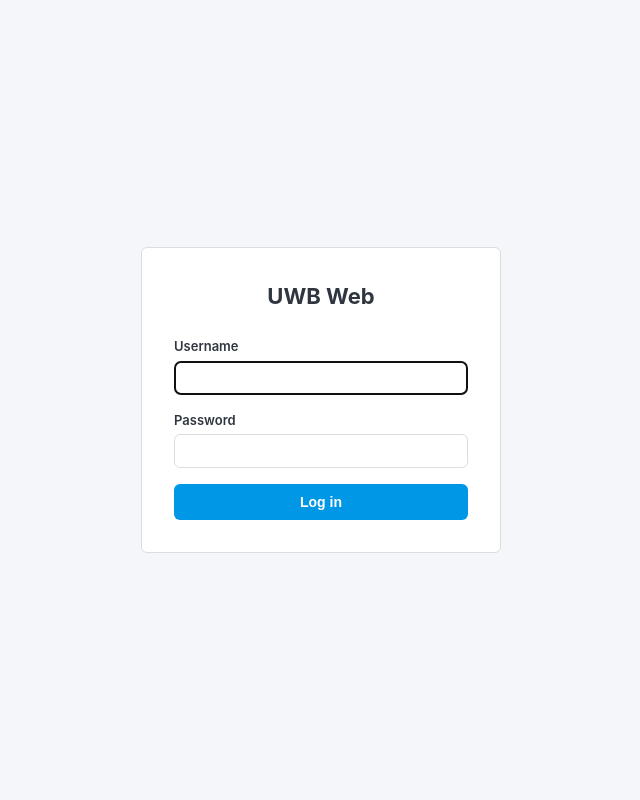
After one commit to Divitare/better-icedrone, a Flask app: page /login in a window 1280 px wide. The commit adds this page. Shown: the whole page, without its empty margins (319-959 px from the left). Run offline with Flask 3, Linux system fonts and the light colour scheme; data comes from the database, SQL or seed files in the repository.

Commit message:
Implement user authentication with login/logout functionality and admin account setup

```diff
--- a/requirements.txt
+++ b/requirements.txt
@@ -1,5 +1,6 @@
 flask>=3.0,<4.0
 flask-sqlalchemy>=3.1,<4.0
+flask-login>=0.6,<1.0
 sqlalchemy>=2.0,<3.0
 pyserial>=3.5,<4.0
 pyyaml>=6.0,<7.0
--- a/uwb_web/__init__.py
+++ b/uwb_web/__init__.py
@@ -20,7 +20,8 @@ def get_sse_broadcaster():
 def create_app(config_path=None, testing=False, db_uri=None):
     global _serial_worker, _sse_broadcaster
 
-    from flask import Flask
+    from flask import Flask, redirect, url_for, request as flask_request
+    from flask_login import LoginManager, current_user
     from uwb_web.config import load_config
     from uwb_web.db import db
     from uwb_web.sse import SSEBroadcaster
@@ -58,6 +59,16 @@ def create_app(config_path=None, testing=False, db_uri=None):
         from uwb_web.services.config_service import set_defaults
         set_defaults()
 
+    # --- Login manager ---
+    login_manager = LoginManager()
+    login_manager.login_view = 'auth.login'
+    login_manager.init_app(app)
+
+    @login_manager.user_loader
+    def load_user(user_id):
+        from uwb_web.models import User
+        return db.session.get(User, int(user_id))
+
     # --- Logging ---
     log_level = getattr(logging, config['logging']['level'].upper(), logging.INFO)
     log_file = config['logging'].get('file')
@@ -72,6 +83,7 @@ def create_app(config_path=None, testing=False, db_uri=None):
     )
 
     # --- Blueprints ---
+    from uwb_web.routes.auth import bp as auth_bp
     from uwb_web.routes.dashboard import bp as dashboard_bp
     from uwb_web.routes.measurements import bp as measurements_bp
     from uwb_web.routes.sessions import bp as sessions_bp
@@ -81,6 +93,7 @@ def create_app(config_path=None, testing=False, db_uri=None):
     from uwb_web.routes.api import bp as api_bp
     from uwb_web.routes.export import bp as export_bp
 
+    app.register_blueprint(auth_bp)
     app.register_blueprint(dashboard_bp)
     app.register_blueprint(measurements_bp)
     app.register_blueprint(sessions_bp)
@@ -90,6 +103,16 @@ def create_app(config_path=None, testing=False, db_uri=None):
     app.register_blueprint(api_bp)
     app.register_blueprint(export_bp)
 
+    # --- Require login for all routes except auth and static ---
+    @app.before_request
+    def require_login():
+        if flask_request.endpoint and flask_request.endpoint.startswith('auth.'):
+            return
+        if flask_request.endpoint == 'static':
+            return
+        if not current_user.is_authenticated:
+            return redirect(url_for('auth.login'))
+
     # --- Template globals ---
     @app.context_processor
     def inject_globals():
@@ -97,6 +120,7 @@ def create_app(config_path=None, testing=False, db_uri=None):
         return {
             'app_version': __version__,
             'active_session_global': get_active_session(),
+            'current_user': current_user,
         }
 
     # --- Serial worker ---
--- /dev/null
+++ b/uwb_web/routes/auth.py
@@ -0,0 +1,27 @@
+"""Authentication routes — login / logout."""
+
+from flask import Blueprint, render_template, redirect, url_for, request, flash
+from flask_login import login_user, logout_user
+
+bp = Blueprint('auth', __name__)
+
+
+@bp.route('/login', methods=['GET', 'POST'])
+def login():
+    if request.method == 'POST':
+        from uwb_web.models import User
+        username = request.form.get('username', '').strip()
+        password = request.form.get('password', '')
+        user = User.query.filter_by(username=username).first()
+        if user and user.check_password(password):
+            login_user(user)
+            next_page = request.args.get('next') or url_for('dashboard.index')
+            return redirect(next_page)
+        flash('Invalid username or password.', 'error')
+    return render_template('login.html')
+
+
+@bp.route('/logout', methods=['POST'])
+def logout():
+    logout_user()
+    return redirect(url_for('auth.login'))
--- a/uwb_web/templates/base.html
+++ b/uwb_web/templates/base.html
@@ -26,6 +26,9 @@
             {% else %}
                 <span class="badge badge-gray">Idle</span>
             {% endif %}
+            <form method="POST" action="{{ url_for('auth.logout') }}" class="inline">
+                <button type="submit" class="btn-sm btn-secondary">Logout</button>
+            </form>
         </div>
     </nav>
 
--- /dev/null
+++ b/uwb_web/templates/login.html
@@ -0,0 +1,57 @@
+<!DOCTYPE html>
+<html lang="en">
+<head>
+    <meta charset="UTF-8">
+    <meta name="viewport" content="width=device-width, initial-scale=1.0">
+    <title>Login — UWB Web</title>
+    <link rel="stylesheet" href="{{ url_for('static', filename='css/style.css') }}">
+    <style>
+        body { display: flex; align-items: center; justify-content: center; min-height: 100vh; }
+        .login-box {
+            background: var(--card);
+            border: 1px solid var(--border);
+            border-radius: var(--radius);
+            padding: 32px;
+            width: 360px;
+            max-width: 90vw;
+        }
+        .login-box h1 { text-align: center; margin-bottom: 24px; }
+        .login-box .form-group { margin-bottom: 16px; }
+        .login-box label { display: block; font-weight: 600; margin-bottom: 4px; font-size: 13px; }
+        .login-box input[type="text"],
+        .login-box input[type="password"] {
+            width: 100%; padding: 8px 12px;
+            border: 1px solid var(--border); border-radius: var(--radius);
+            font-size: 14px;
+        }
+        .login-box .btn { width: 100%; padding: 10px; font-size: 14px; }
+    </style>
+</head>
+<body>
+    <div class="login-box">
+        <h1>UWB Web</h1>
+
+        {% with messages = get_flashed_messages(with_categories=true) %}
+        {% if messages %}
+        <div class="flash-messages">
+            {% for category, message in messages %}
+            <div class="flash flash-{{ category }}">{{ message }}</div>
+            {% endfor %}
+        </div>
+        {% endif %}
+        {% endwith %}
+
+        <form method="POST">
+            <div class="form-group">
+                <label for="username">Username</label>
+                <input type="text" id="username" name="username" required autofocus>
+            </div>
+            <div class="form-group">
+                <label for="password">Password</label>
+                <input type="password" id="password" name="password" required>
+            </div>
+            <button type="submit" class="btn">Log in</button>
+        </form>
+    </div>
+</body>
+</html>
```
Also changed, not shown: scripts/create_admin.py (added, +56 -0 lines), tests/test_models.py (+60 -1 lines), uwb_web/models.py (+18 -0 lines), 1 other file.
